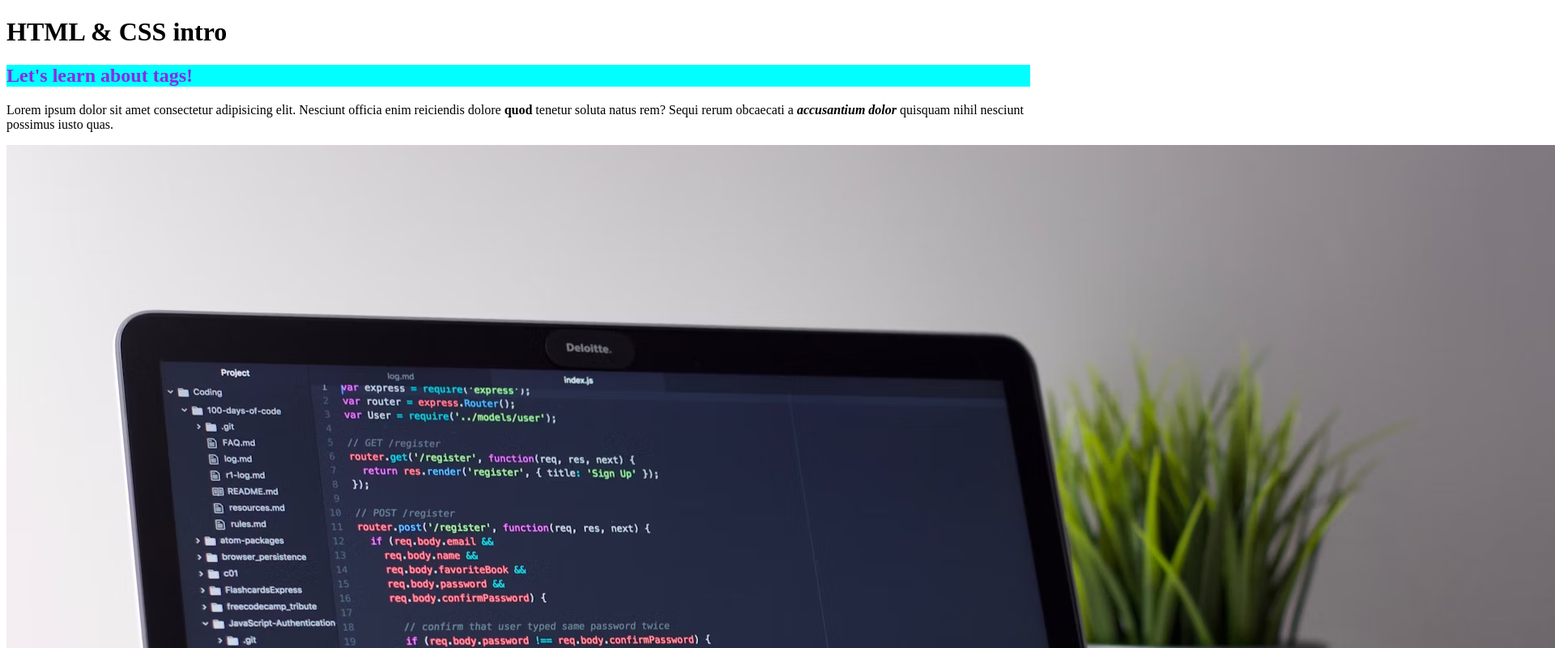
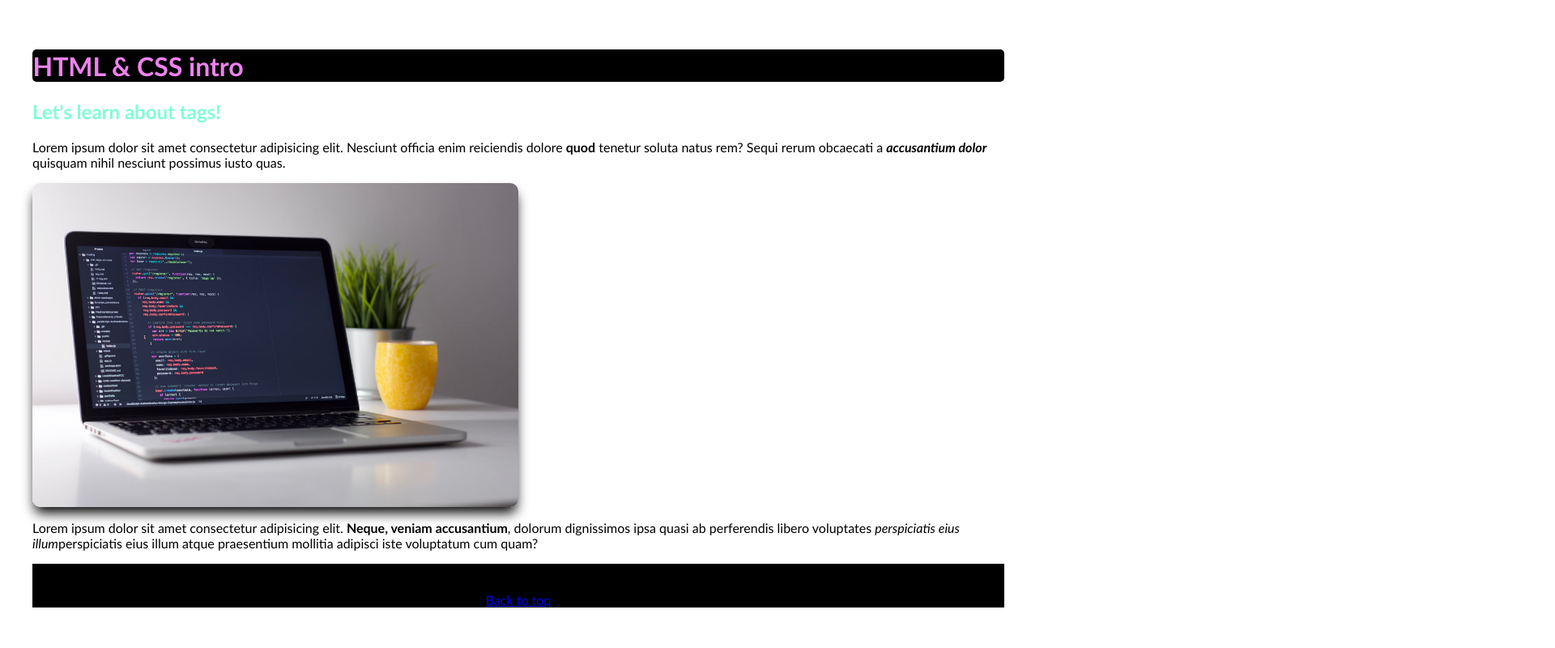
Before and after one commit to LukeZHar/t1w1-intro-to-webs, a plain HTML site: page index.html in a window 1280 px wide. Shown: the top 800 px of the page at 81% size, 1920 px wide, since content can reach past the window. Drawn offline with Linux system fonts and the light colour scheme.

Commit message:
Edited style, font and sizing

```diff
--- a/index.html
+++ b/index.html
@@ -5,11 +5,20 @@
         <meta name="viewport" content="width=device-width, initial-scale=1.0">
         <title>Intro to Web</title>
         <link rel="icon" href="./favicon.jpg" type="image/jpg" />
+        <!-- Style tag or internal styling-->
+        <!-- <<style>
+            h2 {
+                color: burlywood;
+            }
+        </style>> -->
+        <link rel="stylesheet" href="./style.css">
     </head>
     <body>
         <header id="Heading">
             <h1>HTML & CSS intro</h1>
-            <h2 style="color:blueviolet; background-color: cyan;">Let's learn about tags!</h2>
+            <!-- this is inline styling-->
+            <!--style="color:blueviolet; background-color: cyan;"-->
+            <h2>Let's learn about tags!</h2>
         </header>
         <article>
             <p>Lorem ipsum dolor sit amet consectetur adipisicing elit. Nesciunt
--- /dev/null
+++ b/style.css
@@ -0,0 +1,40 @@
+*{
+    box-sizing: border-box;
+}
+
+h1{
+    color: violet;
+    background-color: black;
+    border-radius: 5px;
+    padding: 0.5px;
+}
+
+h2{
+    color:aquamarine;
+}
+body{
+    font-family: 'Gill Sans', 'Gill Sans MT', Calibri, 'Trebuchet MS', sans-serif;
+    padding: 2.5%;
+    overflow-x: hidden;
+}
+article{
+    padding: 10 10 0 0
+}
+
+img{
+    max-width: 100%;
+    max-height: 50vh;
+    margin: 0 auto;
+    border-radius: 10px;
+    margin: 0;
+    display: block;
+    box-shadow: 0px 10px 15px -3px black;
+
+}
+
+footer{
+    text-align: center;
+    background-color: black;
+    padding: px;
+    margin: 0;
+}
```
